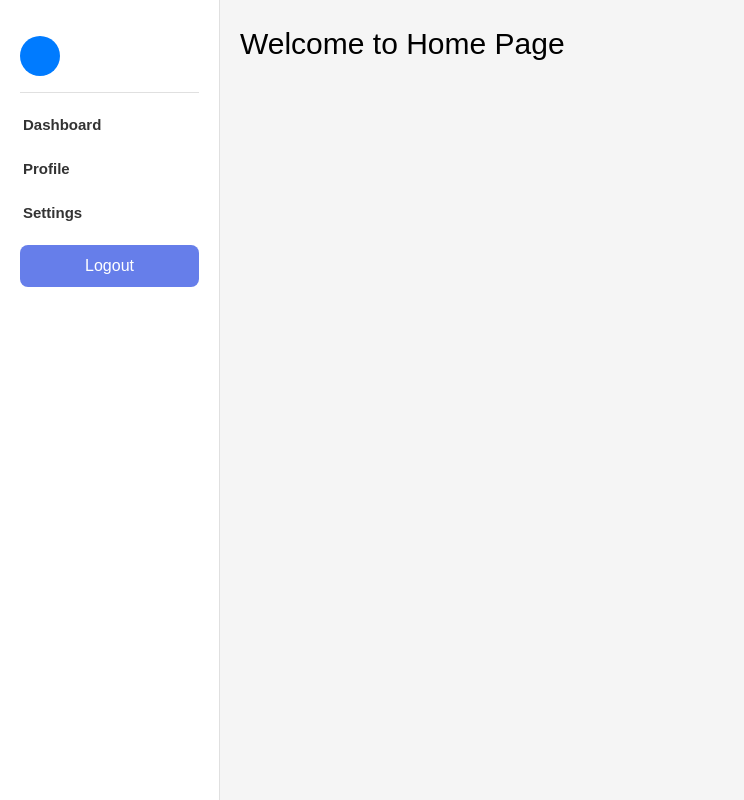
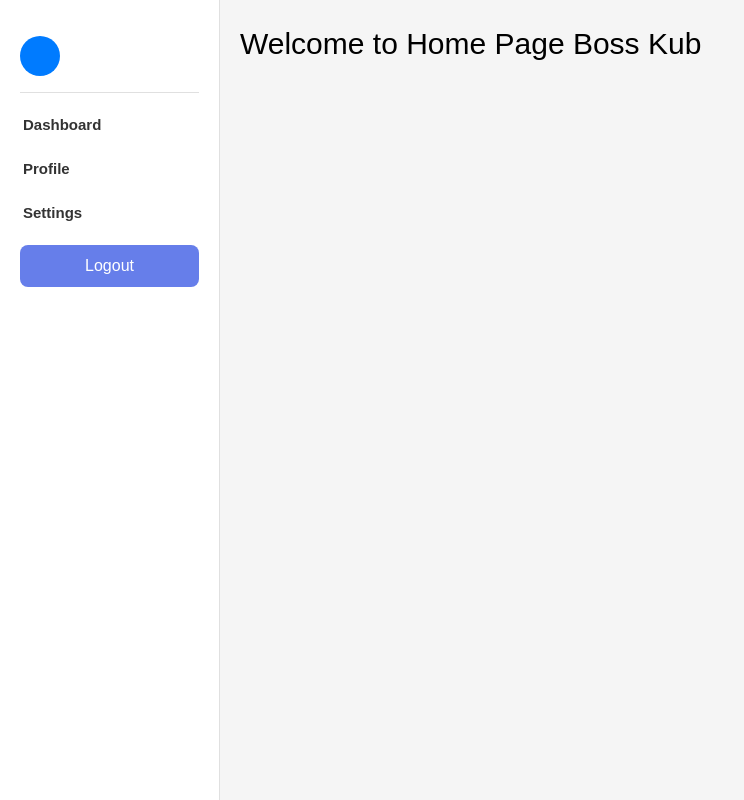
Before and after one commit to tetipong2542/vnix-taskmanagement, a Vue app: page / in a window 1280 px wide. Shown: the whole page, without its empty margins (0-744 px from the left). Built offline with nearby package versions, Linux system fonts and the light colour scheme.

Commit message:
Home edit

```diff
--- a/src/views/HomePage.vue
+++ b/src/views/HomePage.vue
@@ -1,6 +1,6 @@
 <template>
   <div class="home-page">
-    <h1 style="color: black;">Welcome to Home Page</h1>
+    <h1 style="color: black;">Welcome to Home Page Boss Kub</h1>
   </div>
 </template>
 
```
